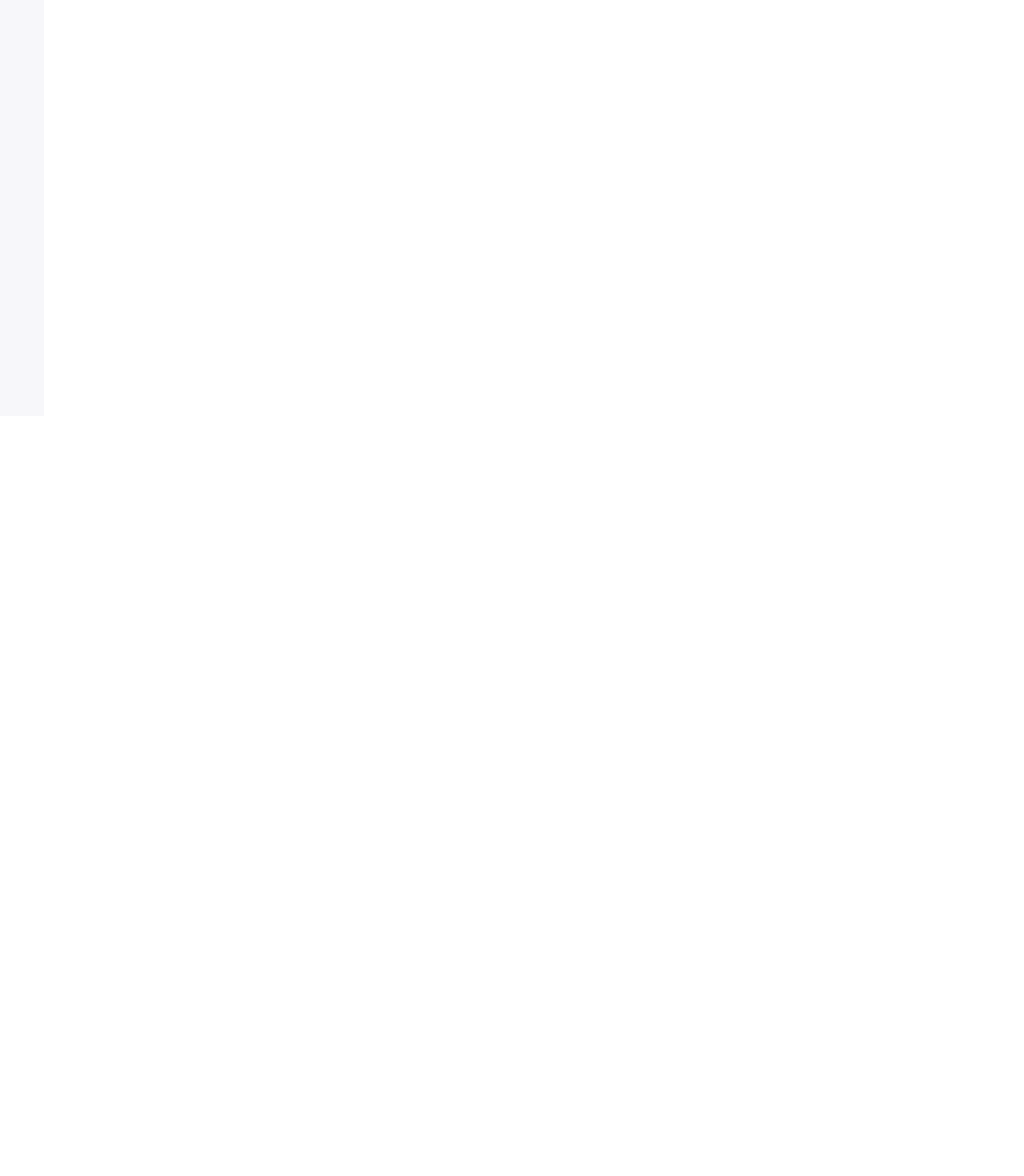
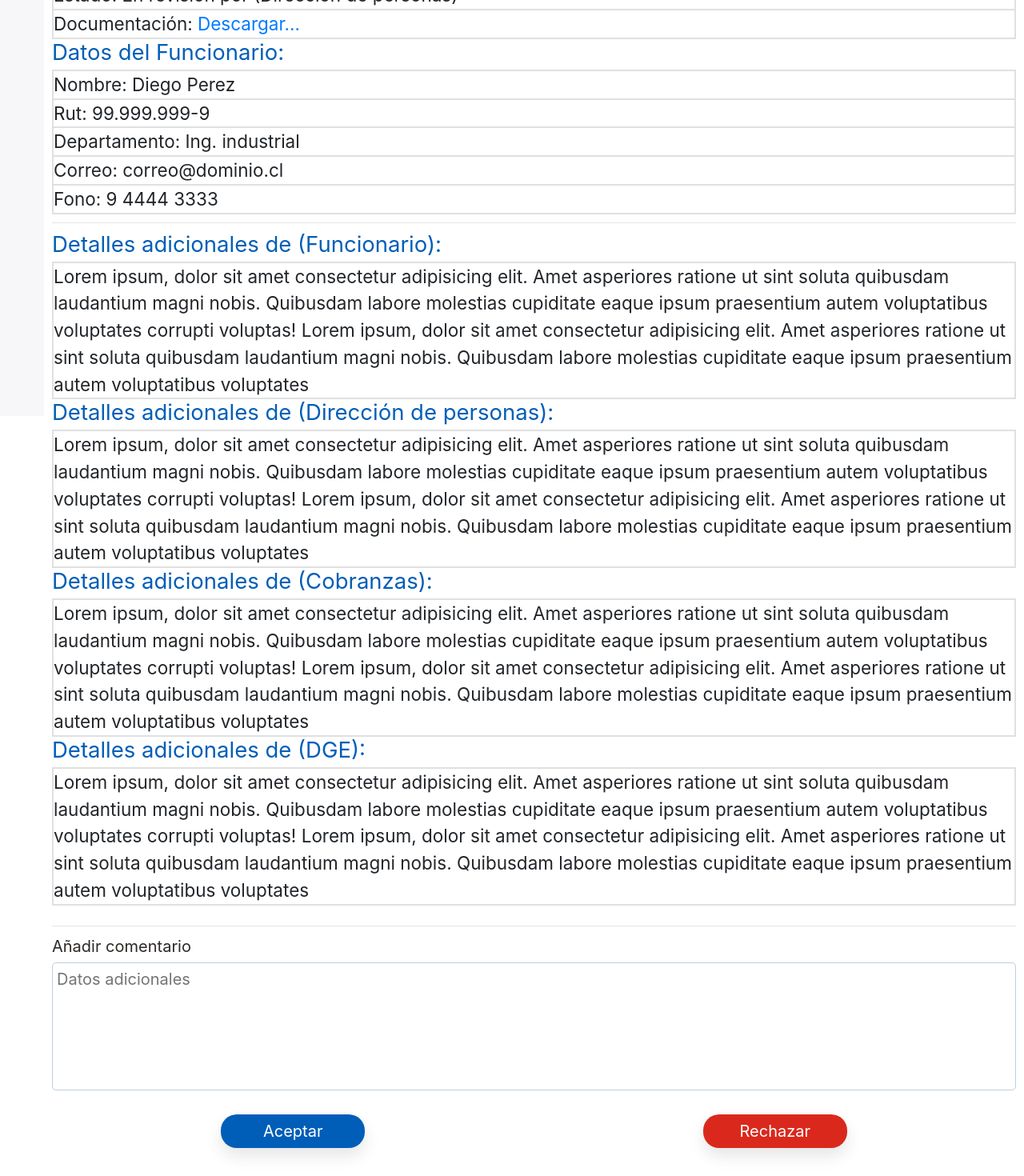
Before and after one commit to MilzCode/fron-bhf, a Next.js app: page /solicitudes-pendientes/1 in a window 1280 px wide. Shown: the part 280-1750 px from the top of the page at 80% size. Before the commit the page ends 800 px from the top, so only its background shows below. Built offline with nearby package versions, Linux system fonts and the light colour scheme.

Commit message:
fix: se añadio funcionalidad Pendiente revisar solicitud para DGE

```diff
--- a/pages/solicitudes-pendientes/[solicitudpendiente].tsx
+++ b/pages/solicitudes-pendientes/[solicitudpendiente].tsx
@@ -4,7 +4,168 @@ import Volver from "../../components/other/Volver";
 import VentanaModal from "../../components/other/VentanaModal";
 
 const SolicitudPendiente = () => {
-  return <div></div>;
+  const router = useRouter();
+  const [comentarios, setComentarios] = useState("");
+  const [solicitud, setSolicitud] = useState(true);
+  const [enviada, setEnviada] = useState(false);
+  useEffect(() => {
+    console.log(router.query.solicitud);
+  }, [router.query.solicitud]);
+
+  const handleChange = (e: any) => {
+    setComentarios(e.target.value);
+  };
+
+  const handleAceptar = (e: any) => {
+    setSolicitud(true);
+    setEnviada(true);
+  };
+
+  const handleRechazar = () => {
+    setSolicitud(false);
+    if (comentarios === "") {
+      return;
+    }
+    setEnviada(true);
+  };
+
+  const handleSubmit = () => {
+    //Si la solicitud de se rechaza hacer lo siguiente:
+    if (!solicitud) {
+      console.log("rechazada");
+      return;
+    }
+    //Si la solicitud de se acepta hacer lo siguiente:
+    console.log("aceptada");
+  };
+  return (
+    <>
+      <h1 className="TITULO">Detalles Solicitud: {router.query.solicitud}</h1>
+      <h3 className="TITULO2">Datos del Beneficiado:</h3>
+      <div className="TABLERESPONSIVE2">
+        <div>Nombre: Mohandas Gandhi</div>
+        <div>Rut: 99.999.999-9</div>
+        <div>Fecha: 03/03/2022</div>
+        <div>Estado: En revisión por (Dirección de personas)</div>
+        <div>
+          Documentación: <a href="#">Descargar...</a>
+        </div>
+      </div>
+      <h3 className="TITULO2">Datos del Funcionario:</h3>
+      <div className="TABLERESPONSIVE2">
+        <div>Nombre: Diego Perez</div>
+        <div>Rut: 99.999.999-9</div>
+        <div>Departamento: Ing. industrial</div>
+        <div>Correo: correo@dominio.cl</div>
+        <div>Fono: 9 4444 3333</div>
+      </div>
+      <hr />
+      <h3 className="TITULO2">Detalles adicionales de (Funcionario):</h3>
+      <div className="TABLERESPONSIVE2">
+        <div>
+          Lorem ipsum, dolor sit amet consectetur adipisicing elit. Amet
+          asperiores ratione ut sint soluta quibusdam laudantium magni nobis.
+          Quibusdam labore molestias cupiditate eaque ipsum praesentium autem
+          voluptatibus voluptates corrupti voluptas! Lorem ipsum, dolor sit amet
+          consectetur adipisicing elit. Amet asperiores ratione ut sint soluta
+          quibusdam laudantium magni nobis. Quibusdam labore molestias
+          cupiditate eaque ipsum praesentium autem voluptatibus voluptates
+        </div>
+      </div>
+      <h3 className="TITULO2">
+        Detalles adicionales de (Dirección de personas):
+      </h3>
+      <div className="TABLERESPONSIVE2">
+        <div>
+          Lorem ipsum, dolor sit amet consectetur adipisicing elit. Amet
+          asperiores ratione ut sint soluta quibusdam laudantium magni nobis.
+          Quibusdam labore molestias cupiditate eaque ipsum praesentium autem
+          voluptatibus voluptates corrupti voluptas! Lorem ipsum, dolor sit amet
+          consectetur adipisicing elit. Amet asperiores ratione ut sint soluta
+          quibusdam laudantium magni nobis. Quibusdam labore molestias
+          cupiditate eaque ipsum praesentium autem voluptatibus voluptates
+        </div>
+      </div>
+      <h3 className="TITULO2">Detalles adicionales de (Cobranzas):</h3>
+      <div className="TABLERESPONSIVE2">
+        <div>
+          Lorem ipsum, dolor sit amet consectetur adipisicing elit. Amet
+          asperiores ratione ut sint soluta quibusdam laudantium magni nobis.
+          Quibusdam labore molestias cupiditate eaque ipsum praesentium autem
+          voluptatibus voluptates corrupti voluptas! Lorem ipsum, dolor sit amet
+          consectetur adipisicing elit. Amet asperiores ratione ut sint soluta
+          quibusdam laudantium magni nobis. Quibusdam labore molestias
+          cupiditate eaque ipsum praesentium autem voluptatibus voluptates
+        </div>
+      </div>
+      <h3 className="TITULO2">Detalles adicionales de (DGE):</h3>
+      <div className="TABLERESPONSIVE2">
+        <div>
+          Lorem ipsum, dolor sit amet consectetur adipisicing elit. Amet
+          asperiores ratione ut sint soluta quibusdam laudantium magni nobis.
+          Quibusdam labore molestias cupiditate eaque ipsum praesentium autem
+          voluptatibus voluptates corrupti voluptas! Lorem ipsum, dolor sit amet
+          consectetur adipisicing elit. Amet asperiores ratione ut sint soluta
+          quibusdam laudantium magni nobis. Quibusdam labore molestias
+          cupiditate eaque ipsum praesentium autem voluptatibus voluptates
+        </div>
+      </div>
+      <br />
+      <hr />
+      <div>
+        <div className="LABELINPUT">
+          {/* En este caso como seria el comentario final este comentario debiese ser añadido como DGE 2 o DGE Comentario Pendiente o Detalles adicionales DGE pendiente, algo asi */}
+          <label htmlFor="datosAdicionales">
+            Añadir comentario&nbsp;
+            {!solicitud && !comentarios && (
+              <span className="COLORRED">
+                (Campo Obligatorio para rechazar)
+              </span>
+            )}
+          </label>
+          <textarea
+            id="datosAdicionales"
+            name="datosAdicionales"
+            placeholder="Datos adicionales"
+            onChange={(e) => {
+              handleChange(e);
+            }}
+          ></textarea>
+        </div>
+        <div className="BOTONES">
+          <button type="submit" className="BOTON" onClick={handleAceptar}>
+            Aceptar
+          </button>
+          <button
+            type="button"
+            className="BOTON BACKGROUNDCOLORRED"
+            onClick={handleRechazar}
+          >
+            Rechazar
+          </button>
+        </div>
+        {enviada && (
+          <VentanaModal
+            exitBotonText="Cancelar"
+            aceptarBotonText="Confirmar"
+            exitFunction={() => {
+              setEnviada(false);
+            }}
+            aceptarFunction={handleSubmit}
+          >
+            &nbsp;&nbsp;&nbsp;&nbsp; &nbsp;&nbsp;&nbsp;&nbsp;
+            {solicitud
+              ? "¿Desea aceptar la solicitud?"
+              : "¿Desea Rechazar la solicitud?"}
+            &nbsp;&nbsp;&nbsp;&nbsp; &nbsp;&nbsp;&nbsp;&nbsp;
+          </VentanaModal>
+        )}
+      </div>
+
+      <Volver />
+      <br />
+    </>
+  );
 };
 
 export default SolicitudPendiente;
```
Also changed, not shown: pages/nuevas-solicitudes/[solicitud].tsx (+43 -4 lines).
